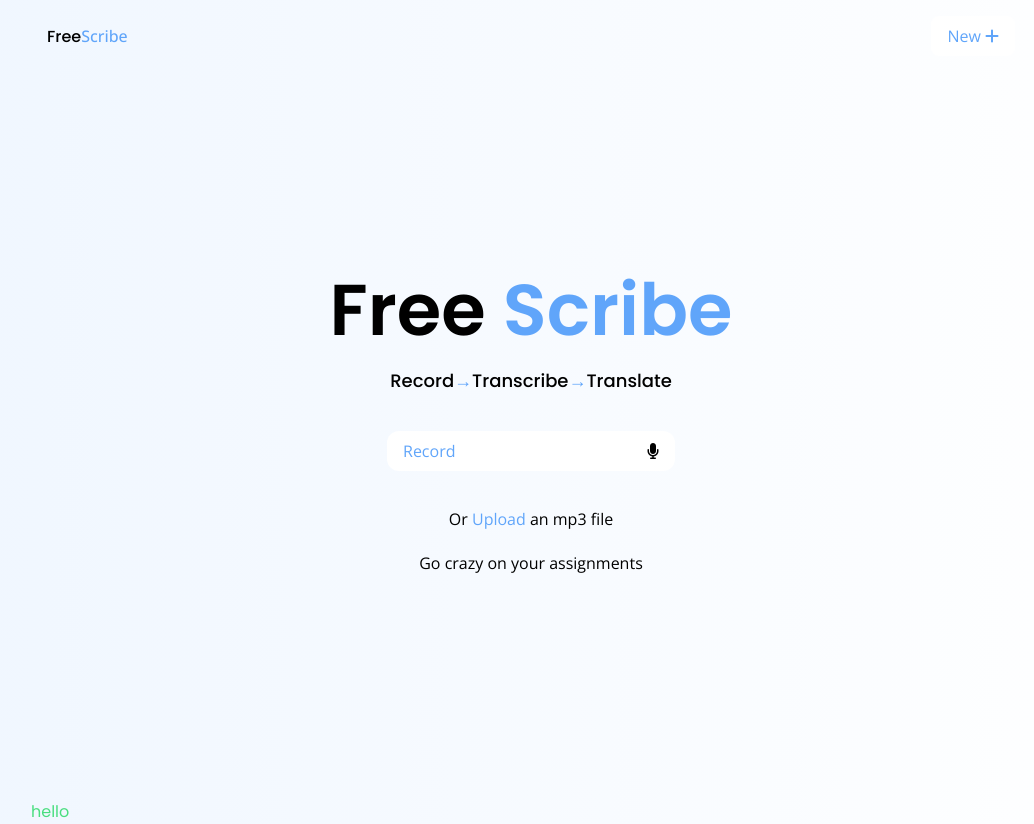
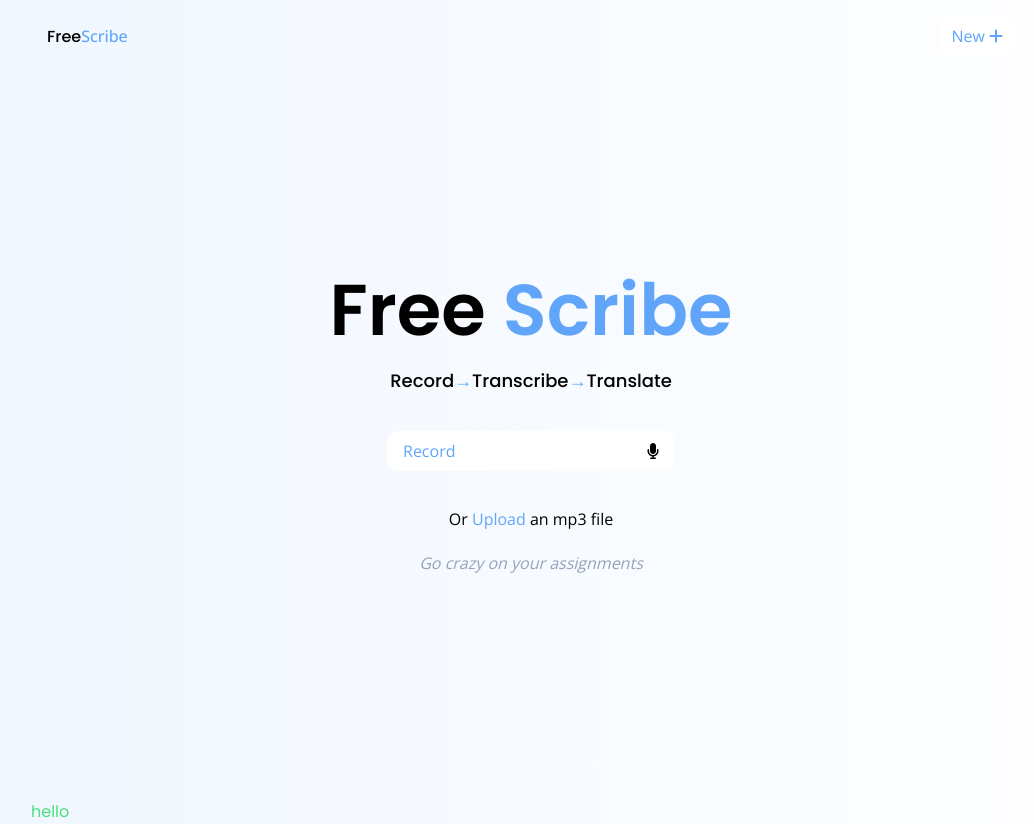
Before and after one commit to AdwitaSingh1711/free-scribe, a React (Vite) app: page / in a window 1280 px wide. Shown: the whole page, without its empty margins (109-1143 px from the left). Built offline with nearby package versions, Linux system fonts and the light colour scheme.

Commit message:
added Trasncribe button to FileDisplay

```diff
--- a/src/components/FileDisplay.jsx
+++ b/src/components/FileDisplay.jsx
@@ -4,18 +4,23 @@ export default function FileDisplay(props){
     const {handleAudioReset, file, audioStream} = props
     return(
         <main className='flex-1 p-4 flex flex-col gap-3 text-center
-        sm:gap-4 md:gap-5 justify-center pb-10'>
+        sm:gap-4 md:gap-5 justify-center pb-20 w-fit max-w-full mx-auto'>
             <h1 className='font-semibold text-5xl sm:text-6xl md:text-6xl'>
                 Your <span className='text-blue-400 bold'>Notes hehe</span>
             </h1>
 
-            <div className='mx-auto flex flex-col'>
+            <div className='mx-auto flex flex-col text-left'>
                 <h3 className='font-semibold'>Name</h3>
                 <p>{file.name}</p>
             </div>
             <div className='flex items-center justify-between gap-4'>
-                <button className='text-slate-400'> Reset
+                <button onClick={handleAudioReset} className='text-slate-400 hover:text-blue-600 duration-200 '> Reset
 
+                </button>
+                <button className='specialBtn px-3 p-2 rounded-lg text-blue-400
+                flex items-center gap-2 font-medium'>
+                Transcribe
+                <i className="fa-solid fa-pen-to-square"></i>
                 </button>
             </div>
         </main>
--- a/src/components/Header.jsx
+++ b/src/components/Header.jsx
@@ -6,7 +6,7 @@ export default function Header(){
         <h1 className='font-medium'> Free
           <span className='text-blue-400'>Scribe</span>
         </h1>
-        <button className='flex-item-center gap-2 specialBtn px-4 py-2 rounded-lg
+        <button className='flex-item-center gap-2 specialBtn px-3 py-2 rounded-lg
         text-blue-400'>
           <p> New <i className="fa-solid fa-plus"></i></p>
         </button>
--- a/src/components/HomePage.jsx
+++ b/src/components/HomePage.jsx
@@ -23,7 +23,7 @@ export default function HomePage(props){
                 const tempFile = e.target.files[0]
                 setFile(tempFile)
             }} className='hidden' type='file' accept='.mp3,.wave'></input></label> an mp3 file</p>
-            <p>Go crazy on your assignments</p>
+            <p className='italic text-slate-400'>Go crazy on your assignments</p>
         </main>
     )
 }
```
